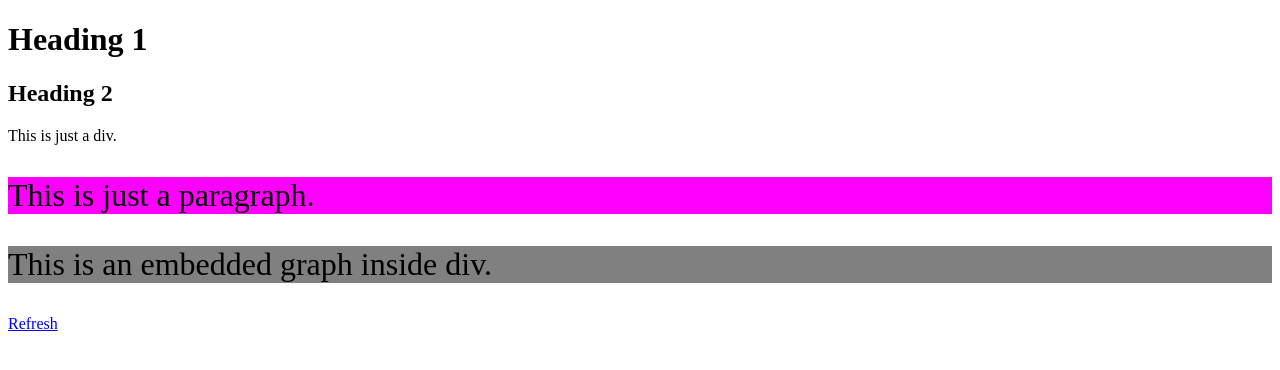
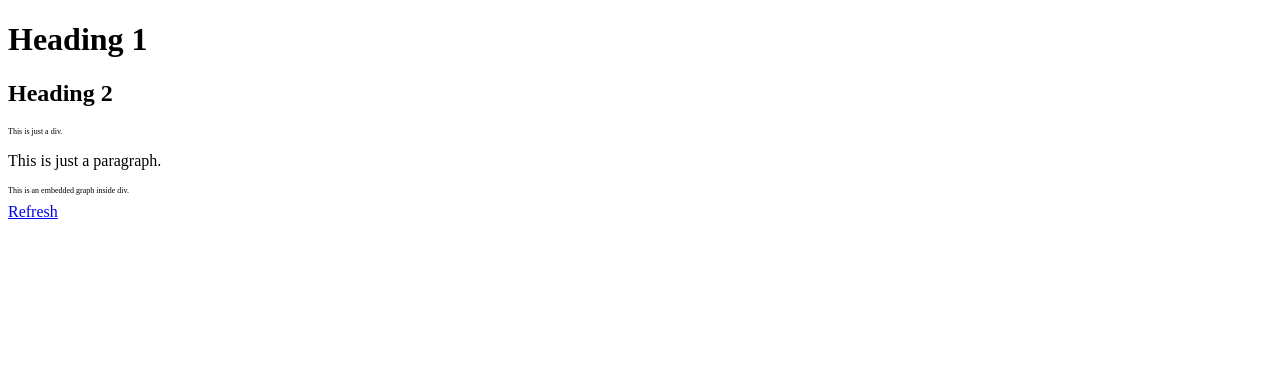
Before and after one commit to ajayindfw/css-demo, a plain HTML site: page index.html in a window 1280 px wide. Drawn offline with Linux system fonts and the light colour scheme.

Commit message:
updated styles.css

```diff
--- a/style.css
+++ b/style.css
@@ -1,13 +1,4 @@
 
-div p {
-    background-color: gray;
+div {
+    font-size: 8px;
 }
-
-#content {
-    background-color: fuchsia;
-}
-
-p {
-  background-color: green;
-  font-size: 2em;
-}
```
